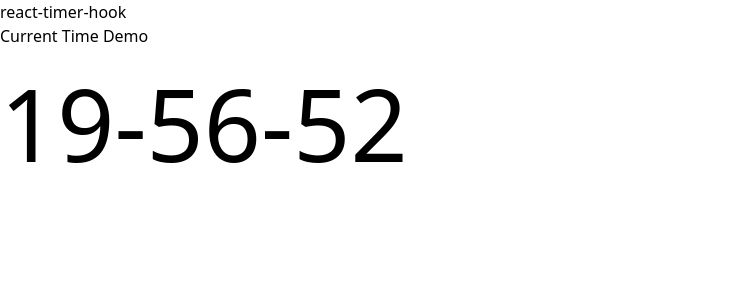
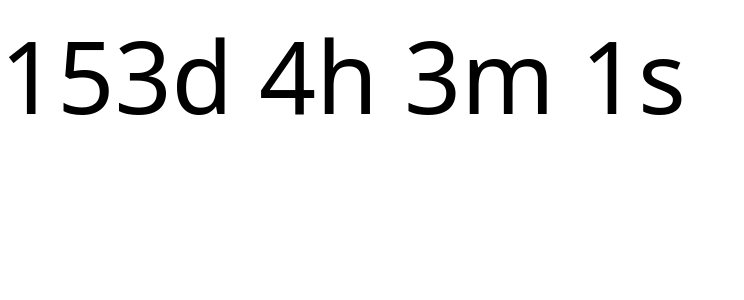
Before and after one commit to Arnaud-Chane/Countdown_Japan, a React (Vite) app: page / in a window 1280 px wide. Shown: the top 300 px of the page, without its empty margins (0-744 px from the left). Built offline with nearby package versions, Linux system fonts and the light colour scheme.

Commit message:
Adding a countdown

```diff
--- a/package.json
+++ b/package.json
@@ -11,7 +11,8 @@
   },
   "dependencies": {
     "react": "^18.2.0",
-    "react-dom": "^18.2.0"
+    "react-dom": "^18.2.0",
+    "react-timer-hook": "^3.0.7"
   },
   "devDependencies": {
     "@types/react": "^18.2.66",
--- a/src/components/DisplayCountdown.tsx
+++ b/src/components/DisplayCountdown.tsx
@@ -1,41 +1,38 @@
 import { useState, useEffect } from 'react';
-import ConvertDateToTimestamp from '../services/ConvertDateToTimestamp';
-import { useTime } from 'react-timer-hook';
 
 function DisplayCountdown() {
+  const [countdown, setCountdown] = useState('');
 
-  // const {
-  //   seconds,
-  //   minutes,
-  //   hours,
-  //   ampm,
-  // } = useTime({ format: '12-hour'});
+  useEffect(() => {
+    const targetDate = new Date('2024-11-20').getTime();
+    const timerId = setInterval(() => {
+      const now = new Date().getTime();
+      const distance = targetDate - now;
 
-  function timerUpdate() {
-    var currentTime = new Date();
-    var h = currentTime.getHours();
-    var m = currentTime.getMinutes();
-    var s = currentTime.getSeconds();
+      if (distance < 0) {
+        clearInterval(timerId);
+        setCountdown('Countdown ended');
+        return;
+      }
 
-    setTimeout(timerUpdate,1000);
-    return `${h}-${m}-${s}`
-    //Update the hour, minute and second in UI
-}
+      const days = Math.floor(distance / (1000 * 60 * 60 * 24));
+      const hours = Math.floor((distance % (1000 * 60 * 60 * 24)) / (1000 * 60 * 60));
+      const minutes = Math.floor((distance % (1000 * 60 * 60)) / (1000 * 60));
+      const seconds = Math.floor((distance % (1000 * 60)) / 1000);
 
-useEffect(()=>{
+      setCountdown(`${days}d ${hours}h ${minutes}m ${seconds}s`);
+    }, 1000);
 
-},[new Date().getTime()])
-
-  const [countdown, setCountdown] = useState(timerUpdate());
+    return () => clearInterval(timerId); // cleanup on component unmount
+  }, []);
 
   return (
     <div>
-      <h1>react-timer-hook </h1>
-      <p>Current Time Demo</p>
-      <div style={{fontSize: '100px'}}>
+      <div style={{ fontSize: '100px' }}>
         <span>{countdown}</span>
       </div>
-    </div>  )
+    </div>
+  );
 }
 
-export default DisplayCountdown
+export default DisplayCountdown;
```
Also changed, not shown: 1 other file (tests, documents, lock files or other folders).
